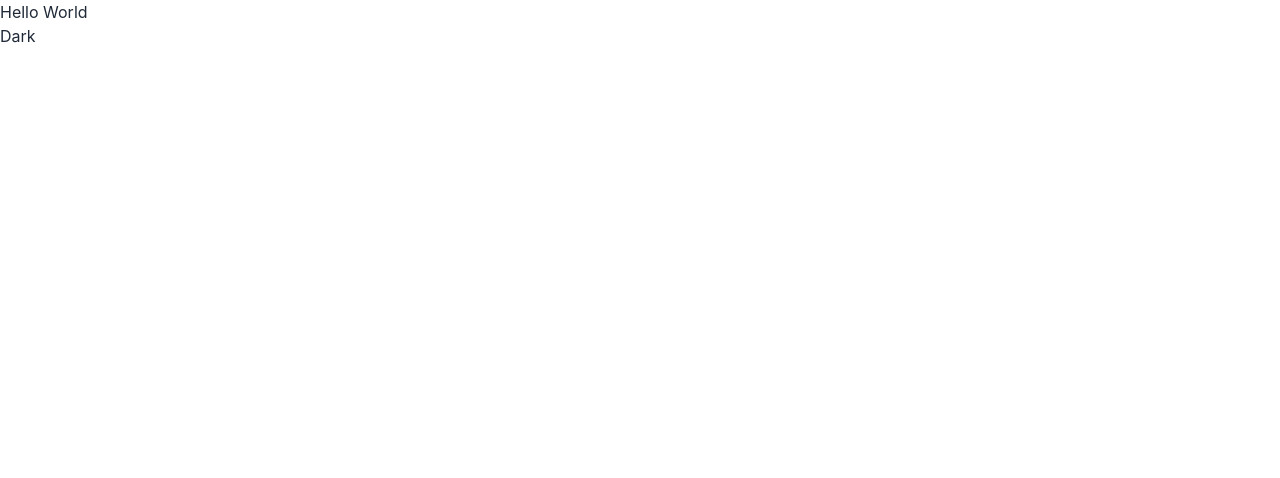
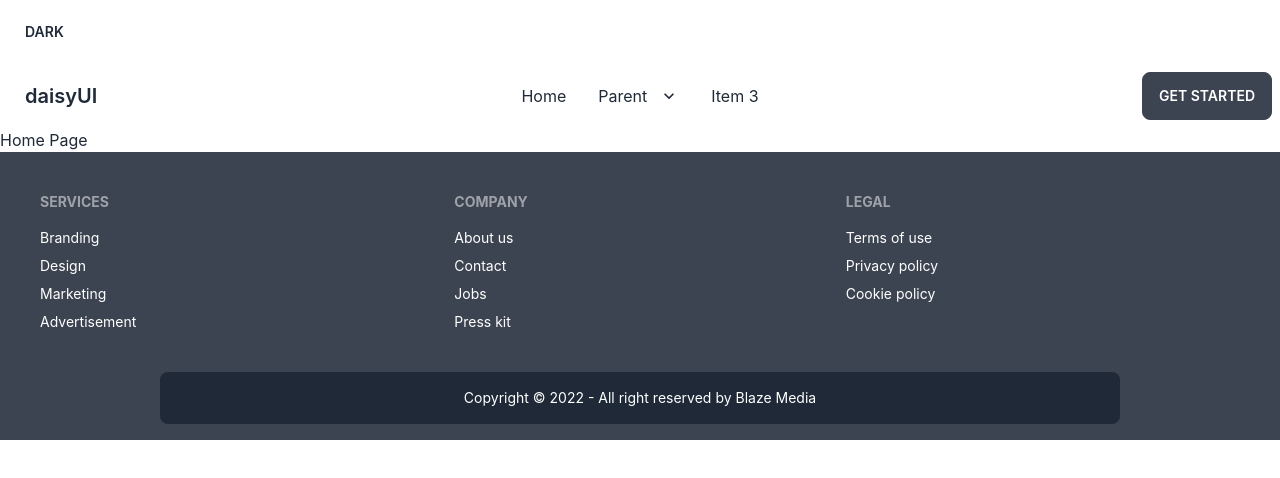
Before and after one commit to yusuf-khan-swd/blaze-media-client, a React (Create React App) app: page / in a window 1280 px wide. Shown: the top 478 px of the page. Built offline with nearby package versions, Linux system fonts and the light colour scheme.

Commit message:
basic routes and layout done

```diff
--- a/src/App.js
+++ b/src/App.js
@@ -1,13 +1,15 @@
 import { useState } from 'react';
+import { RouterProvider } from 'react-router-dom';
 import './App.css';
+import { router } from './Routes/Routes/Routes';
 
 function App() {
   const [darkTheme, setDarkTheme] = useState(false);
 
   return (
     <div data-theme={`${darkTheme ? "dark" : "light"}`}>
-      <h2>Hello World</h2>
-      <button onClick={() => setDarkTheme(!darkTheme)}>{darkTheme ? "Light" : "Dark"}</button>
+      <button className="btn btn-ghost m-2" onClick={() => setDarkTheme(!darkTheme)}>{darkTheme ? "Light" : "Dark"}</button>
+      <RouterProvider router={router}></RouterProvider>
     </div>
   );
 }
--- /dev/null
+++ b/src/Layouts/Main.js
@@ -0,0 +1,16 @@
+import React from 'react';
+import { Outlet } from 'react-router-dom';
+import Footer from '../Page/Shared/Footer/Footer';
+import NavBar from '../Page/Shared/NavBar/NavBar';
+
+const Main = () => {
+  return (
+    <div>
+      <NavBar></NavBar>
+      <Outlet></Outlet>
+      <Footer></Footer>
+    </div>
+  );
+};
+
+export default Main;
--- /dev/null
+++ b/src/Page/Home/Home/Home.js
@@ -0,0 +1,11 @@
+import React from 'react';
+
+const Home = () => {
+  return (
+    <div>
+      <h2>Home Page</h2>
+    </div>
+  );
+};
+
+export default Home;
--- /dev/null
+++ b/src/Page/Shared/Footer/Footer.js
@@ -0,0 +1,40 @@
+import React from 'react';
+import { Link } from 'react-router-dom';
+
+const Footer = () => {
+  const date = new Date().getFullYear();
+
+  return (
+    <footer className="bg-neutral text-neutral-content">
+      <section className="footer p-10">
+        <div>
+          <span className="footer-title">Services</span>
+          <Link to={`/`} className="link link-hover">Branding</Link>
+          <Link to={`/`} className="link link-hover">Design</Link>
+          <Link to={`/`} className="link link-hover">Marketing</Link>
+          <Link to={`/`} className="link link-hover">Advertisement</Link>
+        </div>
+        <div>
+          <span className="footer-title">Company</span>
+          <Link to={`/`} className="link link-hover">About us</Link>
+          <Link to={`/`} className="link link-hover">Contact</Link>
+          <Link to={`/`} className="link link-hover">Jobs</Link>
+          <Link to={`/`} className="link link-hover">Press kit</Link>
+        </div>
+        <div>
+          <span className="footer-title">Legal</span>
+          <Link to={`/`} className="link link-hover">Terms of use</Link>
+          <Link to={`/`} className="link link-hover">Privacy policy</Link>
+          <Link to={`/`} className="link link-hover">Cookie policy</Link>
+        </div>
+      </section>
+      <section className="footer footer-center text-neutral-content">
+        <div className="bg-gray-800 p-4 w-9/12 rounded-lg mb-4">
+          <p>Copyright &copy; {date} - All right reserved by Blaze Media</p>
+        </div>
+      </section>
+    </footer>
+  );
+};
+
+export default Footer;
--- /dev/null
+++ b/src/Page/Shared/NavBar/NavBar.js
@@ -0,0 +1,81 @@
+import React from "react";
+import { Link } from "react-router-dom";
+
+const NavBar = () => {
+  const menuItems = (
+    <>
+      <li>
+        <Link to={`/home`}>Home</Link>
+      </li>
+      <li tabIndex={0}>
+        <Link>
+          Parent
+          <svg
+            className="fill-current"
+            xmlns="http://www.w3.org/2000/svg"
+            width="20"
+            height="20"
+            viewBox="0 0 24 24"
+          >
+            <path d="M7.41,8.58L12,13.17L16.59,8.58L18,10L12,16L6,10L7.41,8.58Z" />
+          </svg>
+        </Link>
+        <ul className="p-2 shadow bg-base-100 rounded-box w-40 overflow-hidden truncate">
+          <li>
+            <Link to={`/`}>Submenu 10 Submenu 10</Link>
+          </li>
+          <li>
+            <Link to={`/`}>Submenu 2</Link>
+          </li>
+        </ul>
+      </li>
+      <li>
+        <Link to="/">Item 3</Link>
+      </li>
+    </>
+  );
+
+  return (
+    <div className="navbar bg-base-100">
+      <div className="navbar-start">
+        <div className="dropdown">
+          <label tabIndex={0} className="btn btn-ghost lg:hidden">
+            <svg
+              xmlns="http://www.w3.org/2000/svg"
+              className="h-5 w-5"
+              fill="none"
+              viewBox="0 0 24 24"
+              stroke="currentColor"
+            >
+              <path
+                strokeLinecap="round"
+                strokeLinejoin="round"
+                strokeWidth="2"
+                d="M4 6h16M4 12h8m-8 6h16"
+              />
+            </svg>
+          </label>
+          <ul
+            tabIndex={0}
+            className="menu menu-compact dropdown-content mt-3 p-2 shadow bg-base-100 rounded-box w-52"
+          >
+            {menuItems}
+          </ul>
+        </div>
+        <Link to={`/`} className="btn btn-ghost normal-case text-xl">
+          daisyUI
+        </Link>
+      </div>
+      <div className="navbar-center hidden lg:flex">
+        <ul className="menu menu-horizontal px-1">{menuItems}</ul>
+      </div>
+      <div className="navbar-end">
+        <Link to={`/`} className="btn">
+          Get started
+        </Link>
+      </div>
+    </div>
+  );
+};
+
+export default NavBar;
--- /dev/null
+++ b/src/Routes/Routes/Routes.js
@@ -0,0 +1,21 @@
+import { createBrowserRouter } from "react-router-dom";
+import Main from "../../Layouts/Main";
+import Home from "../../Page/Home/Home/Home";
+
+export const router = createBrowserRouter([
+  {
+    path: "/",
+    element: <Main></Main>,
+    errorElement: <h2>Error</h2>,
+    children: [
+      {
+        path: "/",
+        element: <Home></Home>
+      },
+      {
+        path: "/home",
+        element: <Home></Home>
+      }
+    ]
+  }
+])
```
